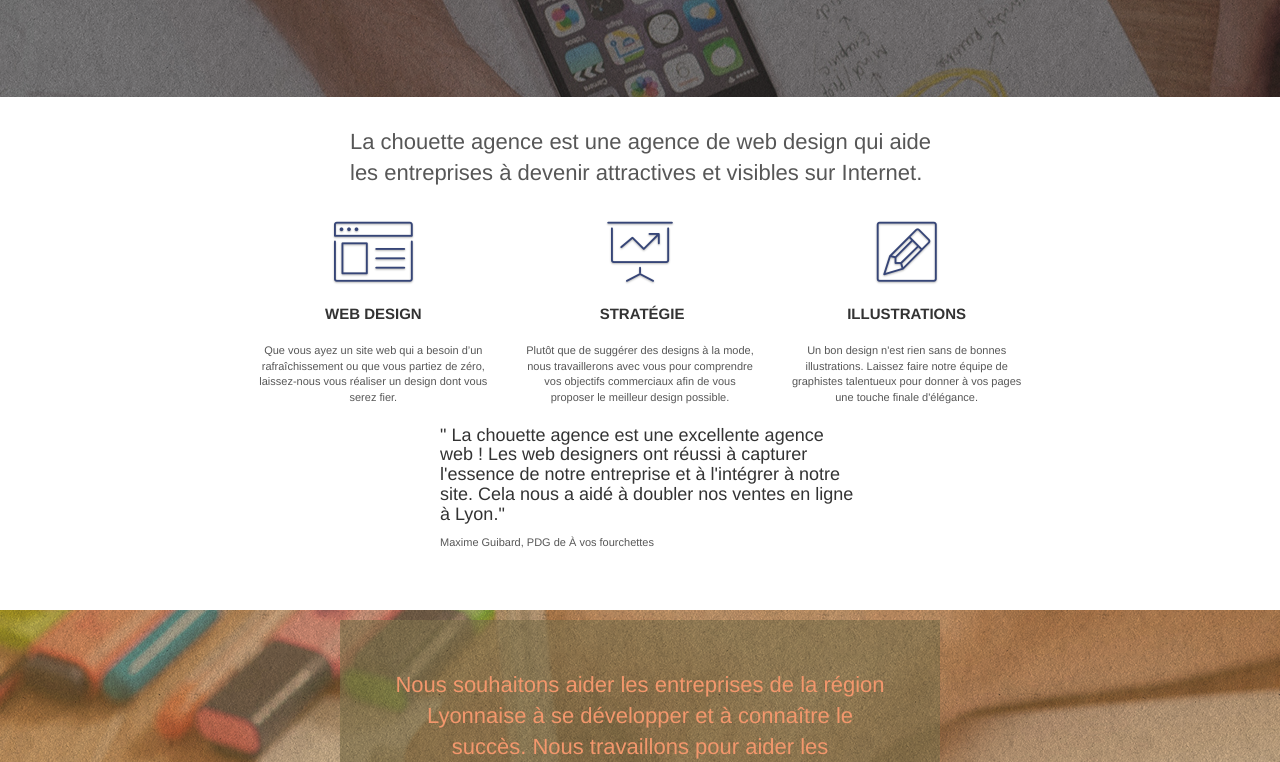
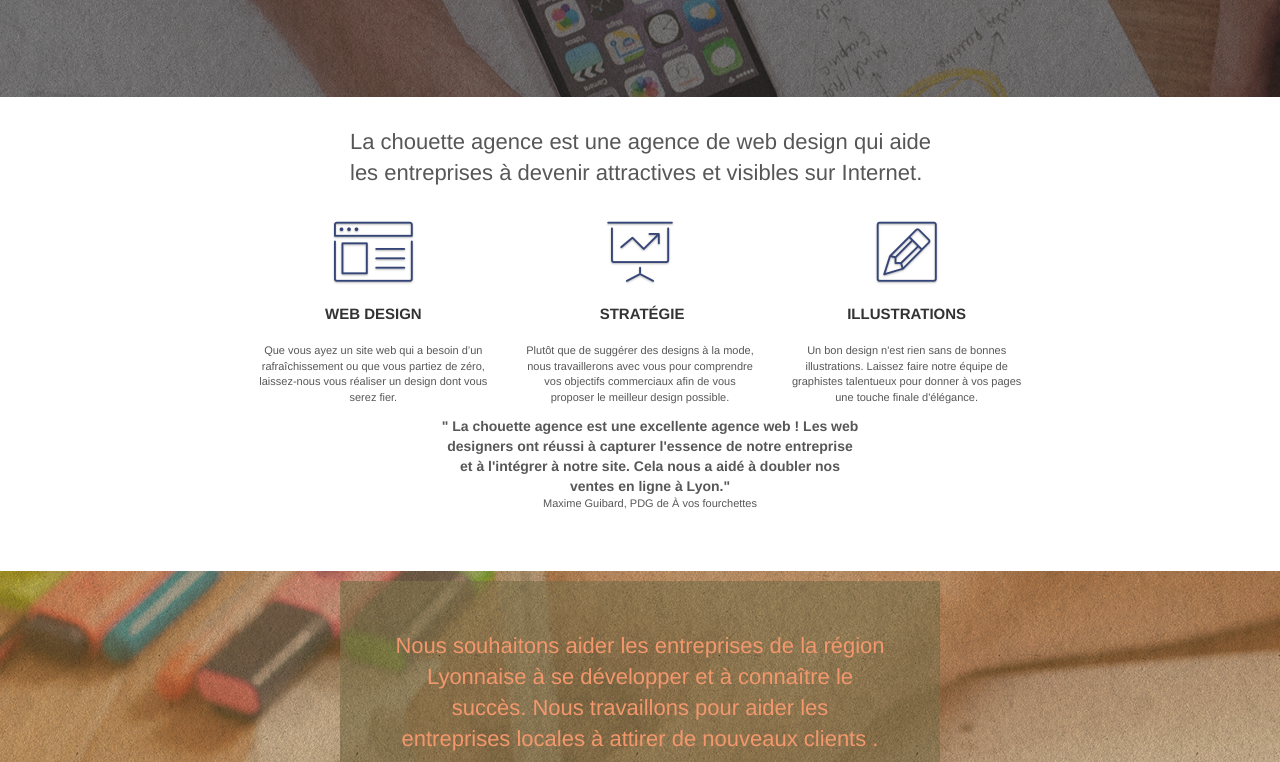
Before and after one commit to djenebaa/DjenebaSoumare_04_27042021, a plain HTML site: page index.html in a window 1280 px wide. Shown: the part 338-1100 px from the top of the page. Drawn offline with Linux system fonts and the light colour scheme.

Commit message:
Text centrer

```diff
--- a/index.html
+++ b/index.html
@@ -116,8 +116,8 @@
 			</div>
 		</div>
 		<div class="Outro">
-			<h4>" La chouette agence est une excellente agence web !
-				 Les web designers ont réussi à capturer l'essence de notre entreprise et à l'intégrer à notre site. Cela nous a aidé à doubler nos ventes en ligne à Lyon."</h4>
+			<p class="Outro-text">" La chouette agence est une excellente agence web !
+				 Les web designers ont réussi à capturer l'essence de notre entreprise et à l'intégrer à notre site. Cela nous a aidé à doubler nos ventes en ligne à Lyon."</p>
           <p> Maxime Guibard, PDG de À vos fourchettes </p>
 		</div>
 	</div>
--- a/style.css
+++ b/style.css
@@ -59,6 +59,13 @@ a:hover {
 .Outro{
  margin-left: 1em;
  width: 30em;
+}
+.Outro-text{
+  text-align: center;
+  margin: 0;
+  font-size: 1em;
+  width: 25em;
+  font-weight: bold;
 }
 
 .bg-center,
@@ -134,7 +141,6 @@ a:hover {
 .d-bloc h1 a,
 .d-bloc h2 a,
 .d-bloc h3 a,
-.d-bloc h4 a,
 .d-bloc h5 a,
 .d-bloc h6 a,
 .d-bloc p a {
@@ -151,7 +157,6 @@ a:hover {
 .d-bloc h1 a:hover,
 .d-bloc h2 a:hover,
 .d-bloc h3 a:hover,
-.d-bloc h4 a:hover,
 .d-bloc h5 a:hover,
 .d-bloc h6 a:hover,
 .d-bloc p a:hover {
@@ -232,7 +237,6 @@ a:hover {
 .l-bloc h1 a,
 .l-bloc h2 a,
 .l-bloc h3 a,
-.l-bloc h4 a,
 .l-bloc h5 a,
 .l-bloc h6 a,
 .l-bloc p a {
@@ -250,7 +254,6 @@ a:hover {
 .l-bloc h1 a:hover,
 .l-bloc h2 a:hover,
 .l-bloc h3 a:hover,
-.l-bloc h4 a:hover,
 .l-bloc h5 a:hover,
 .l-bloc h6 a:hover,
 .l-bloc p a:hover {
@@ -742,7 +745,7 @@ h1 {
 }
 
 h4 {
-    color: #333333!important;
+    color:#333333!important;
 }
 
 .icons {
@@ -912,7 +915,6 @@ h4 {
     h1,
     h2,
     h3,
-    h4,
     h5,
     h6,
     p,
@@ -1073,8 +1075,12 @@ h4 {
         margin-left:5em
     }
     .Outro{
-        margin-left: 30%;
+      margin-left: 30%;
+      text-align: center;
     }
+    .Outro-text{
+      width: 30em;
+      }
     .social{
    margin-left: 34%;
     }
```
Also changed, not shown: style-min.css.
